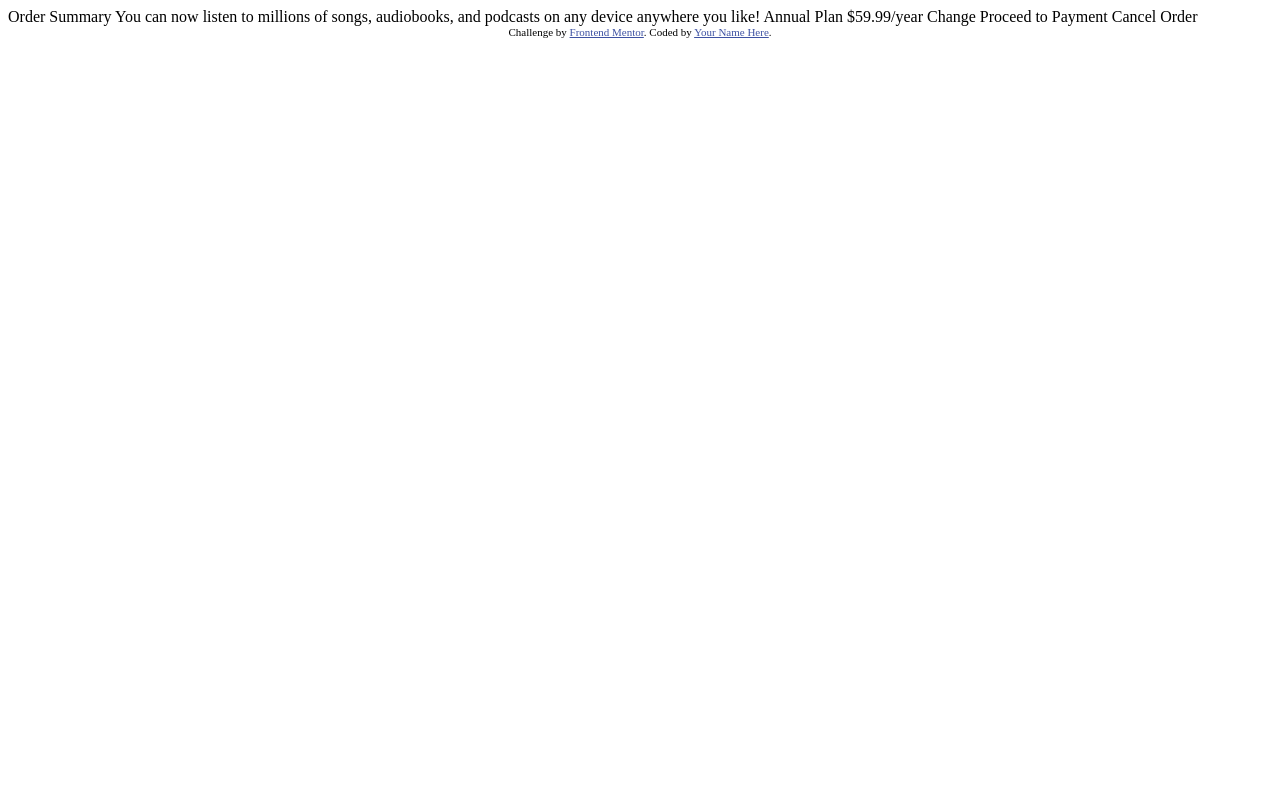
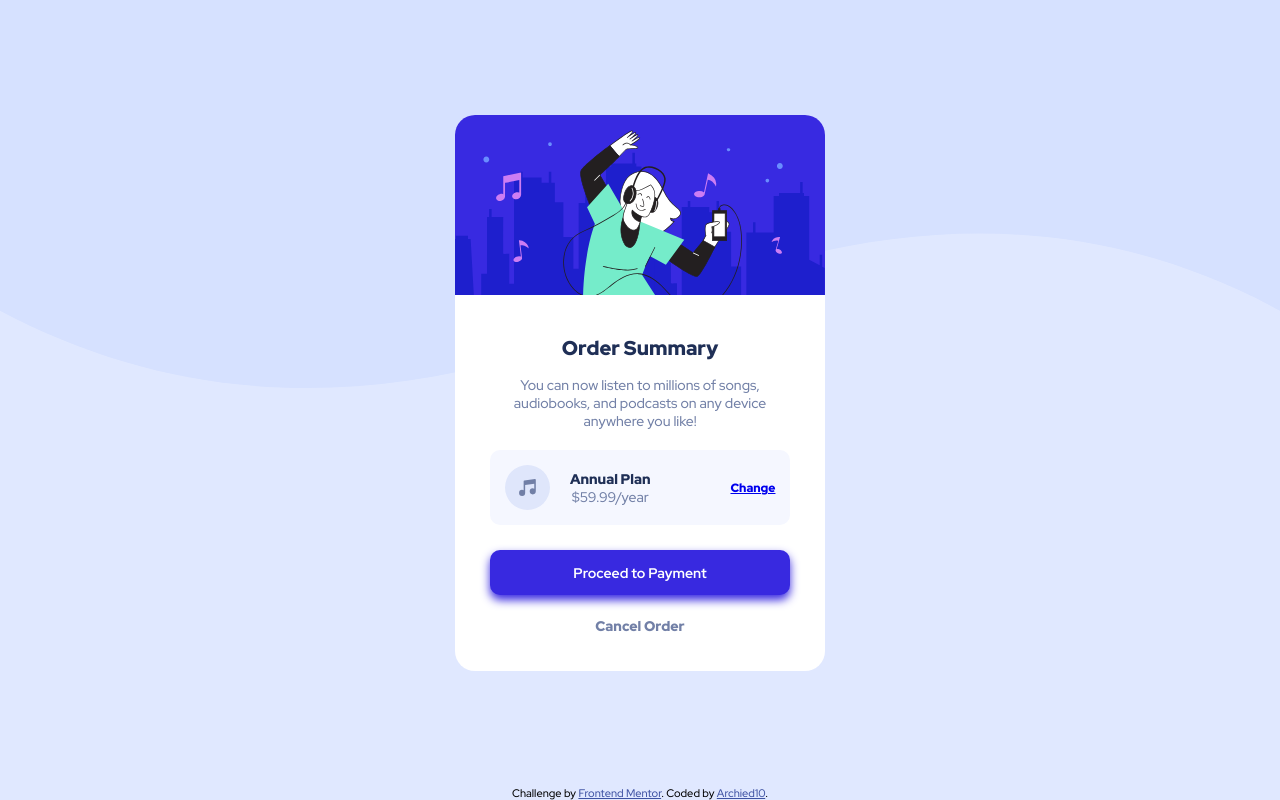
Before and after one commit to Archied10/order-summary-component-main, a plain HTML site: page index.html in a window 1280 px wide. Drawn offline with Linux system fonts and the light colour scheme.

Commit message:
finish project

```diff
--- a/index.html
+++ b/index.html
@@ -5,7 +5,7 @@
   <meta name="viewport" content="width=device-width, initial-scale=1.0"> <!-- displays site properly based on user's device -->
 
   <link rel="icon" type="image/png" sizes="32x32" href="./images/favicon-32x32.png">
-
+  <link rel="stylesheet" href="style.css">
   <title>Frontend Mentor | Order summary card</title>
 
   <!-- Feel free to remove these styles or customise in your own stylesheet 👍 -->
@@ -15,23 +15,34 @@
   </style>
 </head>
 <body>
+  <main>
+    <div class="card">
+      <img class="hero" src="./images/illustration-hero.svg" alt="hero">
 
-  Order Summary
+      <div class="card-info">
+        <h1>Order Summary</h1>
 
-  You can now listen to millions of songs, audiobooks, and podcasts on any
-  device anywhere you like!
+        <p class="desc">You can now listen to millions of songs, audiobooks, and podcasts on any
+        device anywhere you like!</p>
 
-  Annual Plan
-  $59.99/year
+        <div class="plan">
+          <img src="./images/icon-music.svg" alt="music">
+          <div class="price">
+            <h3>Annual Plan</h3>
+            <p>$59.99/year</p>
+          </div>
+          <a href="#">Change</a>
+        </div>
 
-  Change
+        <a class="proceed" href="#">Proceed to Payment</a>
+        <a class="cancel" href="#">Cancel Order</a>
+      </div>
+    </div>
 
-  Proceed to Payment
-  Cancel Order
-
-  <div class="attribution">
-    Challenge by <a href="https://www.frontendmentor.io?ref=challenge" target="_blank">Frontend Mentor</a>.
-    Coded by <a href="#">Your Name Here</a>.
-  </div>
+    <div class="attribution">
+      Challenge by <a href="https://www.frontendmentor.io?ref=challenge" target="_blank">Frontend Mentor</a>.
+      Coded by <a href="https://github.com/Archied10">Archied10</a>.
+    </div>
+  </main>
 </body>
 </html>
--- /dev/null
+++ b/style.css
@@ -0,0 +1,152 @@
+@import url('https://fonts.googleapis.com/css2?family=Red+Hat+Display:wght@500;700;900&display=swap');
+
+* {
+    margin: 0;
+    padding: 0;
+    box-sizing: border-box;
+}
+
+:root {
+    --pale-blue: hsl(225, 100%, 94%);
+    --bright-blue: hsl(245, 75%, 52%);
+    --very-pale-blue: hsl(225, 100%, 98%);
+    --desaturated-blue: hsl(224, 23%, 55%);
+    --dark-blue: hsl(223, 47%, 23%);
+}
+
+body {
+    background-image: url(./images/pattern-background-mobile.svg);
+    background-size: contain;
+    background-repeat: no-repeat;
+    background-color: var(--pale-blue);
+    font-family: "Red Hat Display", sans-serif;
+}
+
+main {
+    min-height: 100vh;
+    display: flex;
+    flex-direction: column;
+    justify-content: center;
+    align-items: center;
+}
+
+.card {
+    height: inherit;
+    width: 310px;
+    background-color: white;
+    border-radius: 20px;
+    text-align: center;
+    margin: auto;
+}
+
+.card .hero {
+    width: inherit;
+    border-radius: 20px 20px 0 0;
+}
+
+.card-info {
+    margin: 25px;
+}
+
+.card-info h1 {
+    color: var(--dark-blue);
+    font-size: 20px;
+    font-weight: 900;
+    margin-bottom: 15px;
+}
+
+.card-info .desc {
+    color: var(--desaturated-blue);
+    font-weight: 500;
+    font-size: 14px;
+    margin: 0 15px 20px 15px;
+}
+
+.plan {
+    background-color: var(--very-pale-blue);
+    height: 75px;
+    border-radius: 10px;
+    display: flex;
+    align-items: center;
+    margin-bottom: 25px;
+}
+
+.plan img {
+    height: 45px;
+    margin-left: 15px;
+    margin-right: 20px;
+}
+
+.plan h3 {
+    color: var(--dark-blue);
+    font-size: 14px;
+    font-weight: 900;
+}
+
+.plan p {
+    color: var(--desaturated-blue);
+    font-weight: 500;
+    font-size: 14px;
+}
+
+.plan a {
+    font-size: 12px;
+    font-weight: 900;
+    margin-left: 40px;
+    transition-duration: 0.2s;
+}
+
+.plan a:hover {
+    opacity: 0.5;
+    text-decoration: none;
+}
+
+.proceed {
+    display: flex;
+    align-items: center;
+    justify-content: center;
+    background-color: var(--bright-blue);
+    color: white;
+    font-size: 14px;
+    font-weight: 700;
+    border-radius: 10px;
+    height: 45px;
+    box-shadow: 0 5px 10px 0 var(--bright-blue);
+    text-decoration: none;
+    transition-duration: 0.2s;
+    margin-bottom: 20px;
+}
+
+.proceed:hover{
+    opacity: 0.7;
+}
+
+.cancel {
+    color: var(--desaturated-blue);
+    font-size: 14px;
+    font-weight: 900;
+    text-decoration: none;
+    transition-duration: 0.2s;
+}
+
+.cancel:hover {
+    color: var(--dark-blue);
+}
+
+@media only screen and (min-width: 500px) {
+    body {
+        background-image: url(./images/pattern-background-desktop.svg);
+    }
+
+    .card {
+        width: 370px;
+    }
+
+    .card-info {
+        margin: 35px;
+    }
+
+    .plan a {
+        margin-left: 80px;
+    }
+}
```
Also changed, not shown: design/active-states.jpg (deleted), design/desktop-design.jpg (deleted), design/desktop-preview.jpg (deleted), design/mobile-design.jpg (deleted), screenshots/order-summary-component-desktop.png (added), screenshots/order-summary-component-mobile.png (added), 3 other files.
